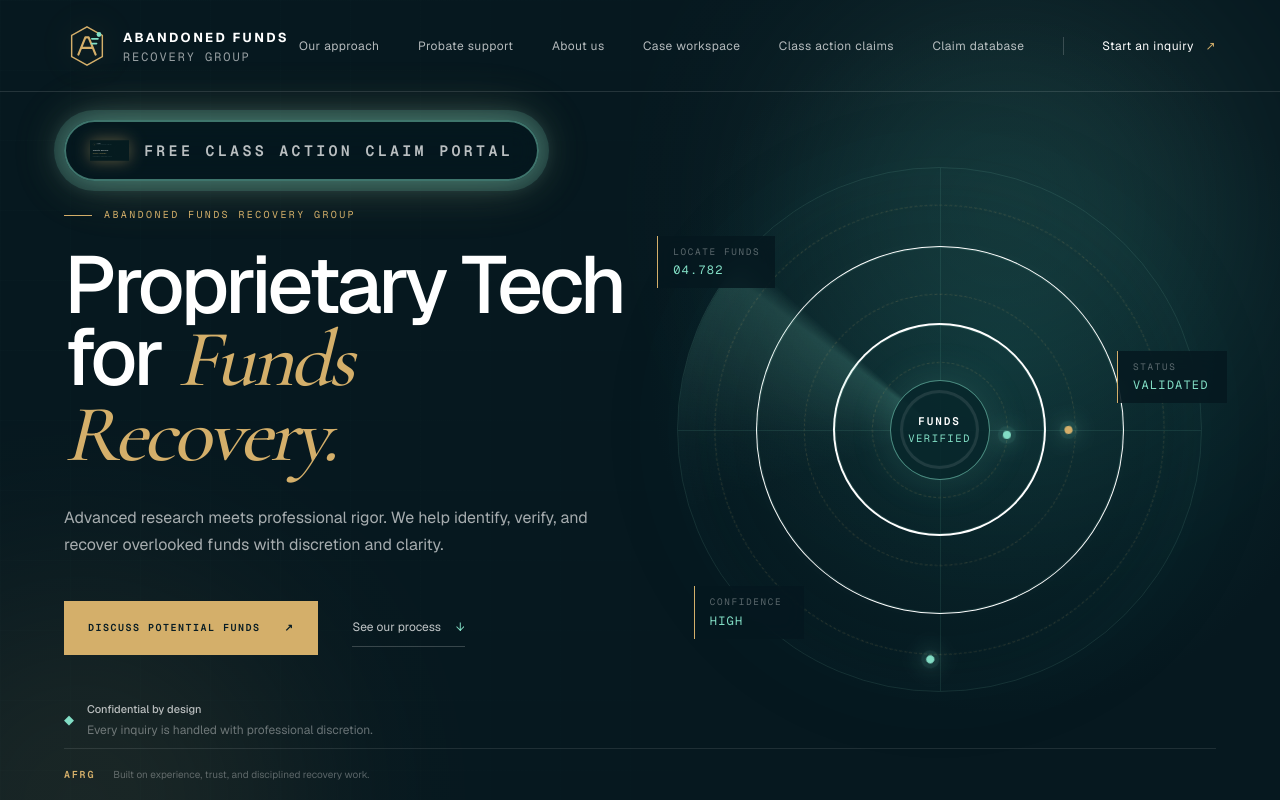
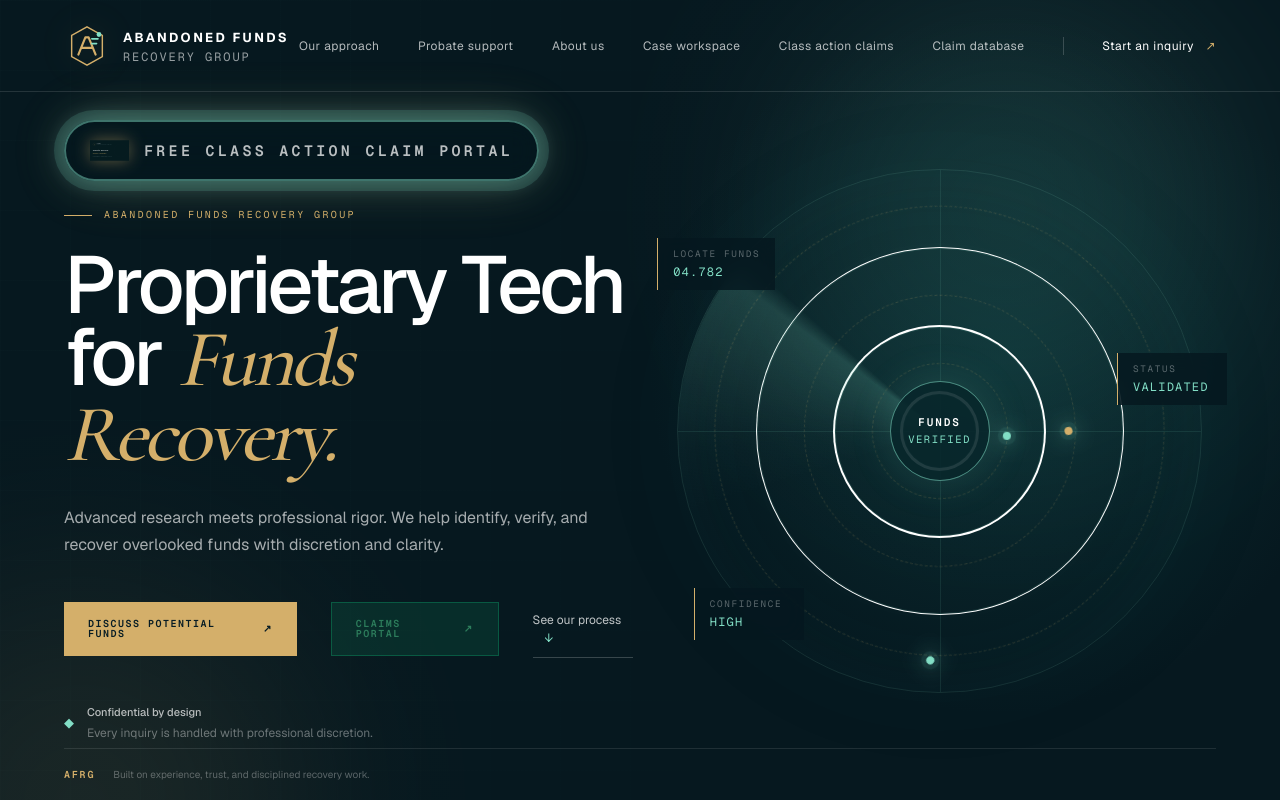
Before and after one commit to pranay123-stack/lost-assests-landingpage, a Next.js app: page / in a window 1280 px wide. Shown: the top 800 px of the page. Built offline with nearby package versions, Linux system fonts and the light colour scheme.

Commit message:
feat: add claims portal button next to free button on homepage
- Add 'Claims portal' button in hero-actions section
- Link points to /login page with email/name form
- Add .button-claims CSS style (teal secondary variant)

```diff
--- a/app/globals.css
+++ b/app/globals.css
@@ -138,6 +138,8 @@ h1 em, h2 em { font-family: var(--font-display), Georgia, serif; color: var(--go
 .button:hover { transform: translateY(-2px); }
 .button-primary { background: var(--gold); color: var(--ink); }
 .button-primary:hover { background: #e2c17e; }
+.button-claims { background: rgba(16,193,123,.12); color: #2d7d5c; border: 1px solid rgba(16,193,123,.3); }
+.button-claims:hover { background: rgba(16,193,123,.2); }
 .text-link { font-size: 12px; color: rgba(255,255,255,.75); border-bottom: 1px solid rgba(255,255,255,.2); padding: 10px 0; }
 .text-link span { color: var(--mint); margin-left: 12px; }
 .trust-line { display: flex; gap: 13px; align-items: center; margin-top: 46px; color: rgba(255,255,255,.7); }
--- a/app/page.tsx
+++ b/app/page.tsx
@@ -198,6 +198,7 @@ export default function Home() {
           </p>
           <div className="hero-actions">
             <a className="button button-primary" href="#contact">Discuss potential funds <span>↗</span></a>
+            <a className="button button-claims" href="/login">Claims portal <span>↗</span></a>
             <a className="text-link" href="#approach">See our process <span>↓</span></a>
           </div>
           <div className="trust-line">
```
